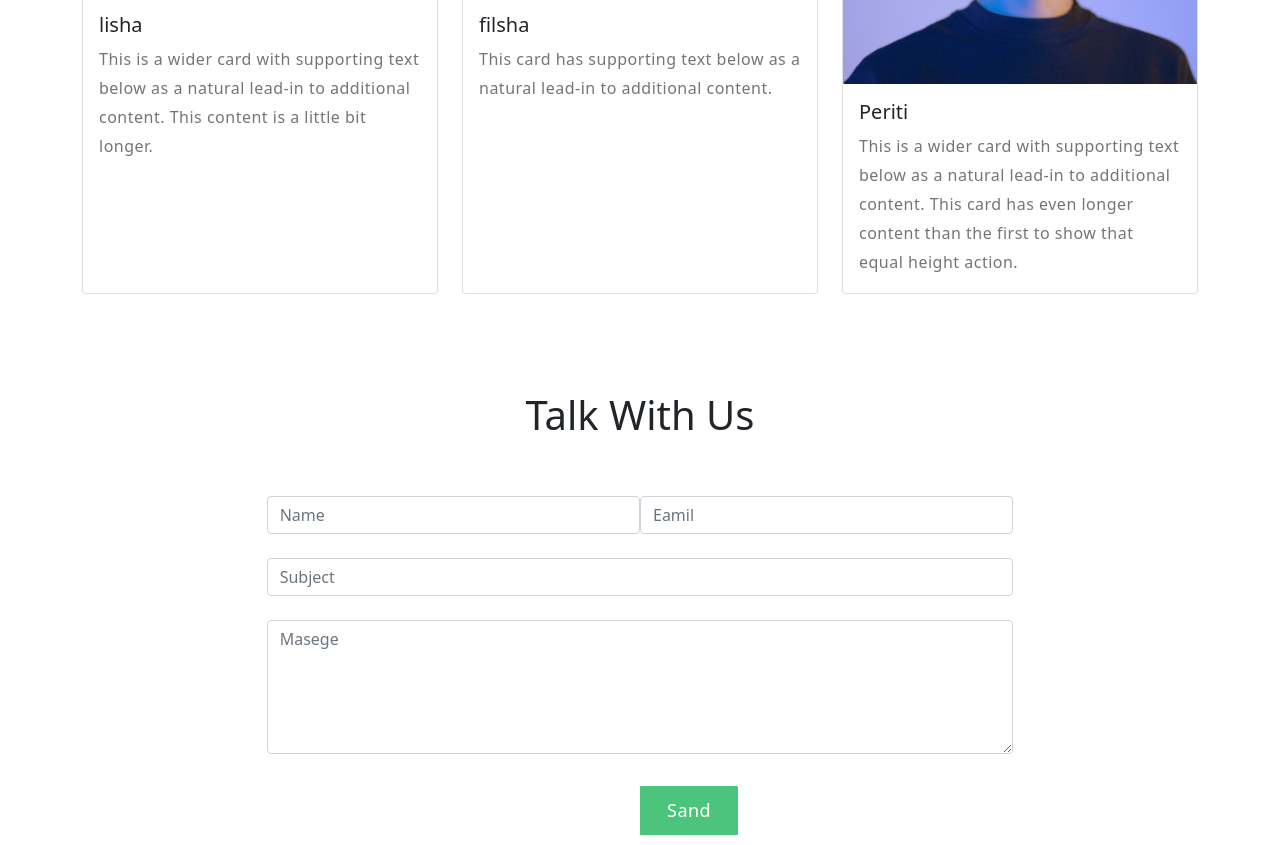
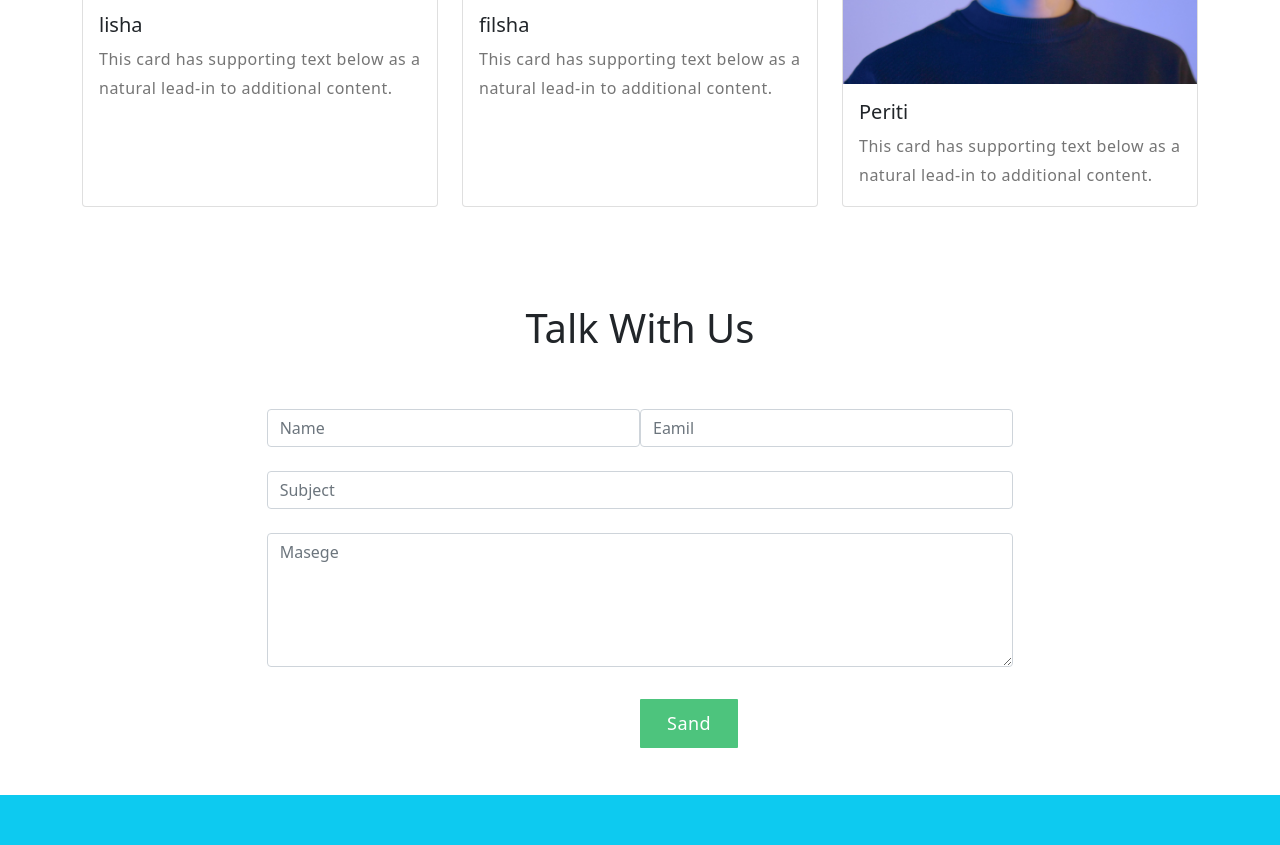
Before and after one commit to shuvo794/sacalla, a plain HTML site: page index.html in a window 1280 px wide. Shown: the part 2846-3691 px from the top of the page. Drawn offline with nearby package versions, Linux system fonts and the light colour scheme.

Commit message:
work a meet our team

```diff
--- a/index.html
+++ b/index.html
@@ -157,7 +157,7 @@
                                 <img src="./img/team5.jpg" class="card-img-top" alt="...">
                                 <div class="card-body">
                                     <h5 class="card-title">lisha</h5>
-                                    <p class="card-text">This is a wider card with supporting text below as a natural lead-in to additional content. This content is a little bit longer.</p>
+                                    <p class="card-text">This card has supporting text below as a natural lead-in to additional content.</p>
                                 </div>
 
                             </div>
@@ -177,7 +177,7 @@
                                 <img src="./img/team4.jpg" class="card-img-top" alt="...">
                                 <div class="card-body">
                                     <h5 class="card-title">Periti</h5>
-                                    <p class="card-text">This is a wider card with supporting text below as a natural lead-in to additional content. This card has even longer content than the first to show that equal height action.</p>
+                                    <p class="card-text">This card has supporting text below as a natural lead-in to additional content.</p>
                                 </div>
 
                             </div>
```
